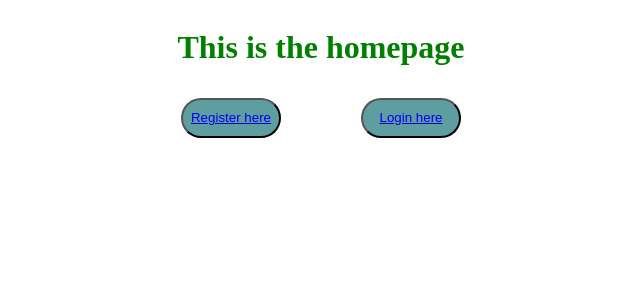
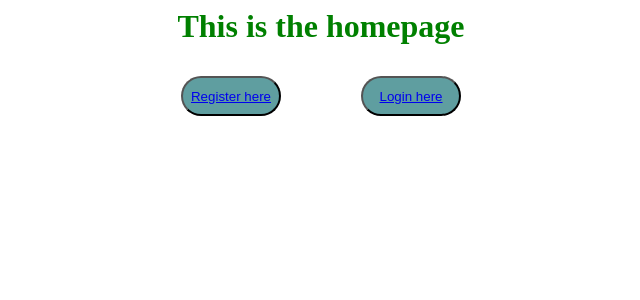
Before and after one commit to LashaDemurashvili/Book_Giveaway_Service_project, a Django app: page /home in a window 1280 px wide. Shown: the top 300 px of the page, without its empty margins (319-959 px from the left). Run offline with Django 4.2, Linux system fonts and the light colour scheme.

Commit message:
update project

```diff
--- a/book/templates/dash.html
+++ b/book/templates/dash.html
@@ -15,14 +15,14 @@
         margin: 100px 100px;
     }
     .home--link{
-        display: inline;
+        display: inline-block;
     }
 </style>
 
 <body>
 <div class="container">
     <div class="home--link">
-        <a href="http://127.0.0.1:8000/"> <h2>Go to home page</h2> </a>
+        <a href="http://127.0.0.1:8000/" > <h2>Go to home page</h2> </a>
     </div>
 
     <div class="search--bar">
--- a/crm/templates/crm/index.html
+++ b/crm/templates/crm/index.html
@@ -3,7 +3,7 @@
         h1 {
            color: green;
         }
-        .header--div{
+        .header--div h1{
             display: flex;
             align-items: center;
             justify-content: center;
@@ -22,10 +22,11 @@
             justify-content: center;
         }
 
+
     </style>
 
     <div class="header--div">
-        <h1> This is the homepage </h1>
+        <h1 class="home--link"> This is the homepage </h1>
     </div>
 
     <div class="register--and--login">
```
